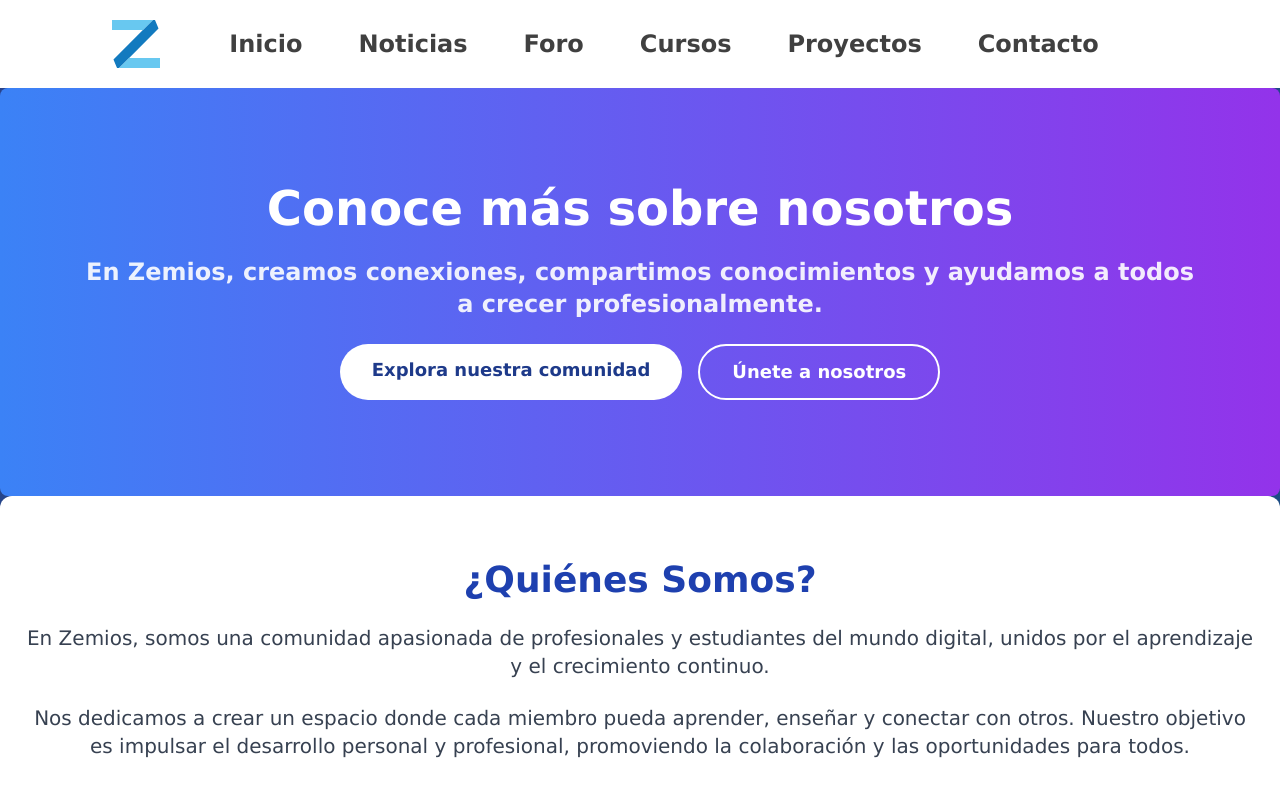
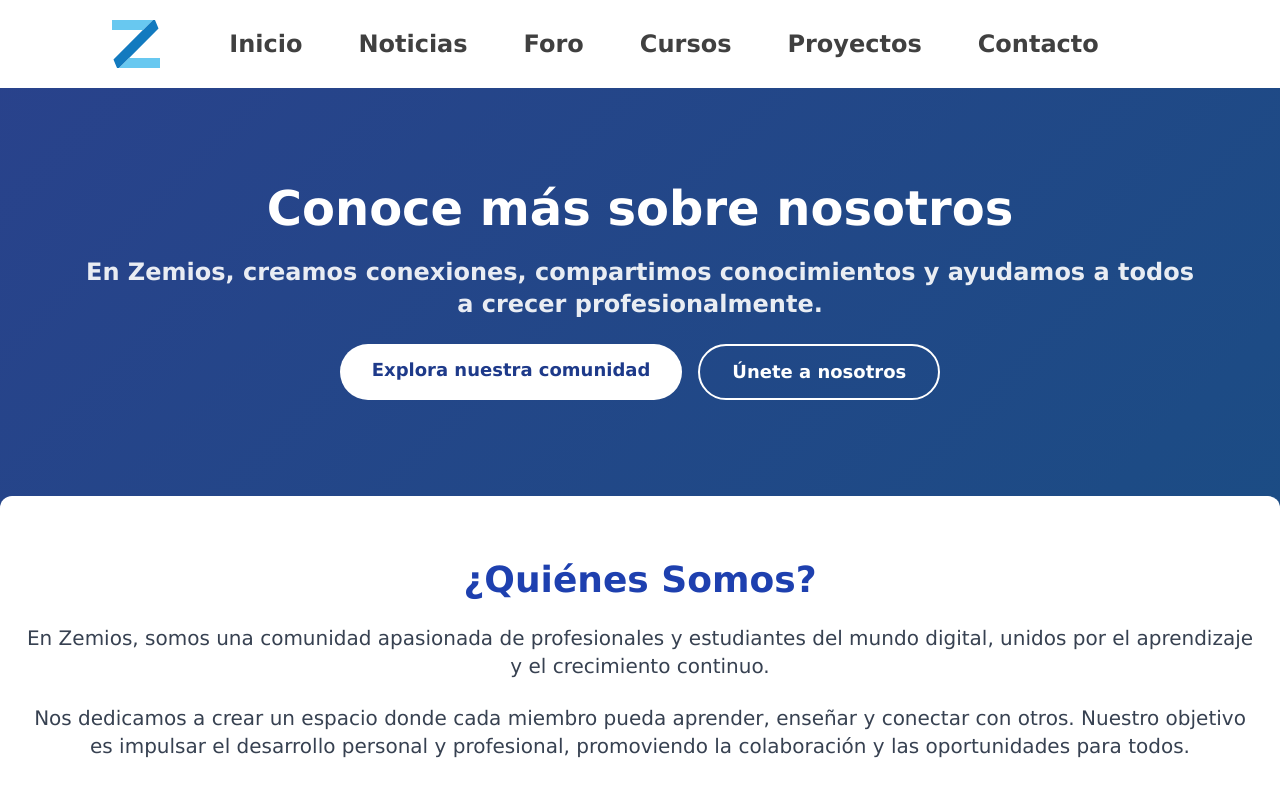
Before and after one commit to eliceoflmov72/Atlas, an Angular app: page /Contact in a window 1280 px wide. Shown: the top 790 px of the page. Built offline with nearby package versions, Linux system fonts and the light colour scheme.

Commit message:
Remove "bg-gradient-to-r from-blue-500 to-purple-600" from banner class in contact.component.html.

```diff
--- a/src/app/pages/contact/contact.component.html
+++ b/src/app/pages/contact/contact.component.html
@@ -1,6 +1,6 @@
 <div class="flex flex-col min-h-screen">
     <!-- Banner sin imagen, pero con un diseño fuerte -->
-    <div class="banner bg-gradient-to-r from-blue-500 to-purple-600 text-white py-24 px-6 md:px-20 flex flex-col justify-center items-center rounded-lg">
+    <div class="banner text-white py-24 px-6 md:px-20 flex flex-col justify-center items-center rounded-lg">
       <h1 class="text-4xl md:text-5xl font-extrabold leading-tight mb-6 text-center animate__animated animate__fadeIn animate__delay-1s">
         Conoce más sobre nosotros
       </h1>
```
